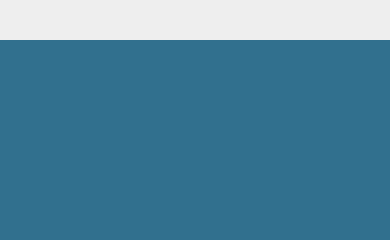
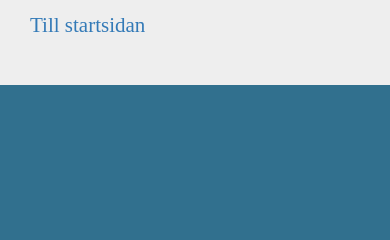
Before and after one commit to gordito/quizprojects, a Django app: page /quiz/1/completed/ in a window 390 px wide. Shown: the part 129-369 px from the top of the page. Run offline with Django 3.2, Linux system fonts and the light colour scheme; some libraries are stand-ins or nearby versions.

Commit message:
Added link to start page on completed page

```diff
--- a/quiz/templates/completed.html
+++ b/quiz/templates/completed.html
@@ -26,12 +26,19 @@
 						<h1>YEY! Du är klar och fick {{ correct }} av {{ total }}</h1>
 
 					</div>
+
+					<div class="col-md-4">
+
+						<p><a href="{% url 'start_page' %}">
+							Till startsidan
+							</a>
+						</p>
+					</div>
 				</div>
 
 			</div>
 
 		</div>
-
 
 
 		<script src="https://ajax.googleapis.com/ajax/libs/jquery/1.12.4/jquery.min.js" type="text/javascript"></script>
--- a/quiz/templates/quiz.html
+++ b/quiz/templates/quiz.html
@@ -20,7 +20,7 @@
 
 					<div class="col-md-4 quiz-box">
 
-					<h1>{{ quiz.name }}</h1>
+						<h1>{{ quiz.name }}</h1>
 						<p>
 							<a href="{% url 'question_page' quiz_number 1 %}"> Starta
 							</a>
```
